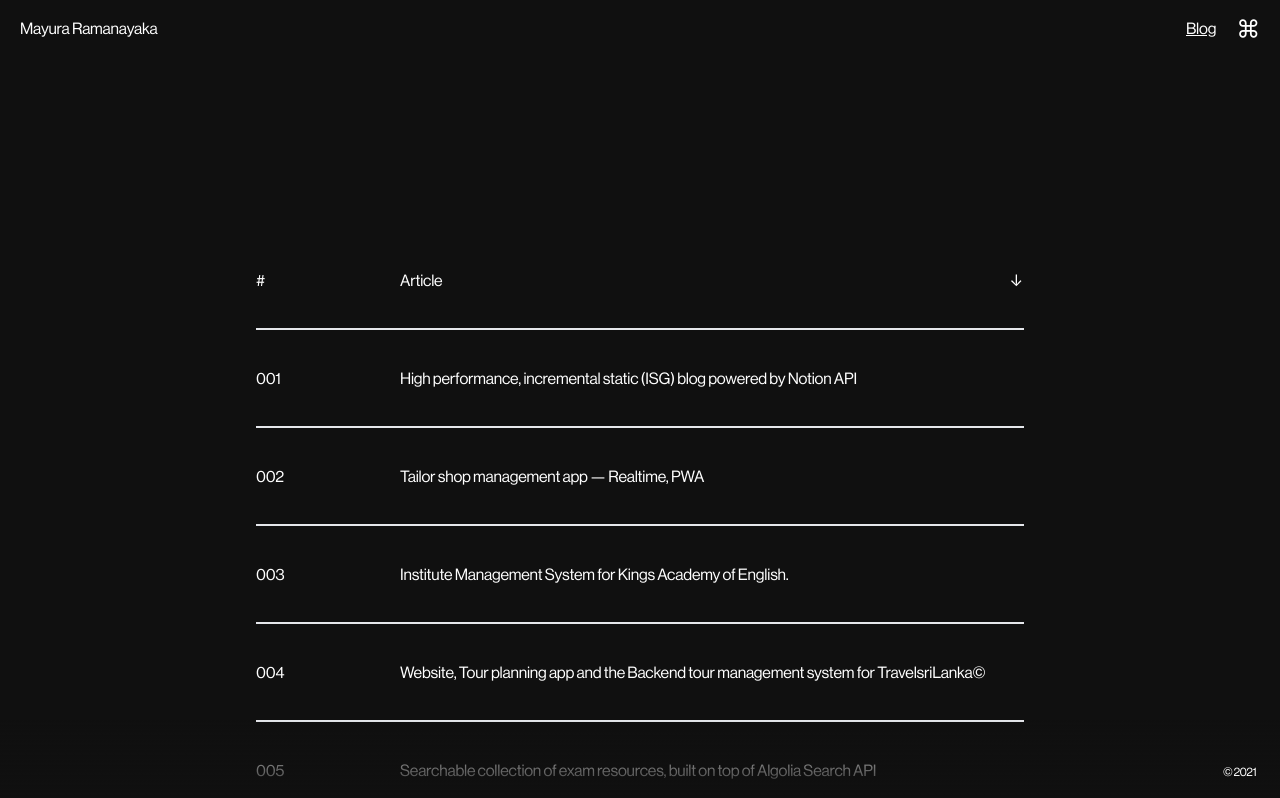
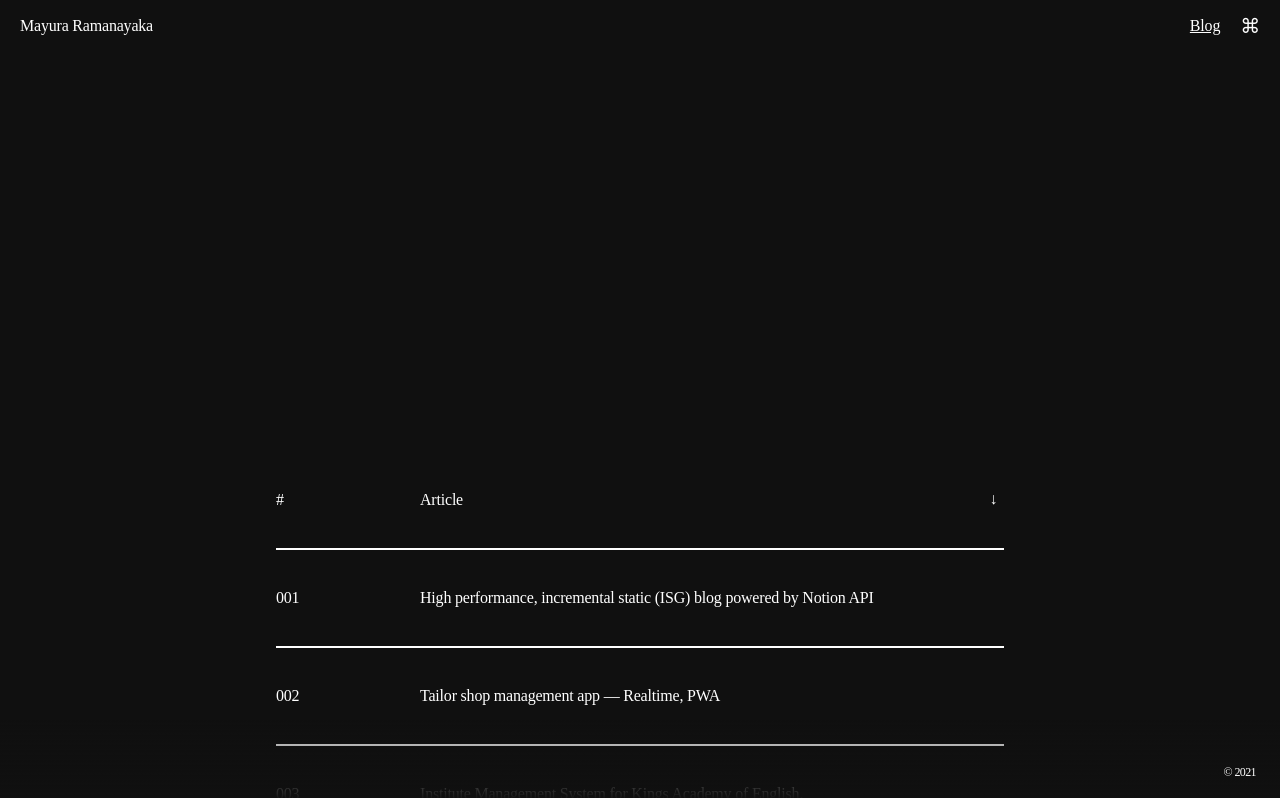
Before and after one commit to mrxnn/experimental, a Next.js app: page / in a window 1280 px wide. Shown: the top 798 px of the page. Built offline with nearby package versions, Linux system fonts and the light colour scheme.

Commit message:
Design System Changes

```diff
--- a/components/Articles.tsx
+++ b/components/Articles.tsx
@@ -3,7 +3,7 @@ import { zeroPad } from "../lib/numbers";
 
 export default function Articles() {
   return (
-    <div className="flex flex-col mt-[50vh] md:mt-44 mb-20">
+    <div className="flex flex-col mt-[50vh]">
       <ArticleHeader />
       {projects.map(({ description }, index) => (
         <Article description={description} index={zeroPad(++index, 3)} />
@@ -12,7 +12,7 @@ export default function Articles() {
   );
 }
 
-export function Article({ index, description, classes = "" }) {
+export function Article({ index, description }) {
   return (
     <div className="flex items-center border-b-2 py-9">
       <p className="w-36">{index}</p>
--- a/components/Layout.tsx
+++ b/components/Layout.tsx
@@ -2,15 +2,17 @@ import Head from "next/head";
 
 export default function Layout({ children }) {
   return (
-    <div className="max-w-3xl mx-auto px-5 md:px-0">
+    <>
       <Head>
         <title>Mayura Ramanayaka &mdash; (Index)</title>
       </Head>
-      {children}
-      <div className="fixed bottom-0 left-0 right-0 h-20 bg-gradient-to-b from-transparent to-[#101010]"></div>
+      <div className="max-w-3xl mx-auto px-5">{children}</div>
+      <div className="fixed bottom-0 left-0 right-0 h-20 bg-gradient-to-b from-transparent to-white dark:to-black">
+        &nbsp;
+      </div>
       <p className="fixed right-0 bottom-0 py-5 px-6 text-xs tracking-tighter opacity-0 md:opacity-100">
         &copy; 2021
       </p>
-    </div>
+    </>
   );
 }
--- a/components/Navbar.tsx
+++ b/components/Navbar.tsx
@@ -4,7 +4,7 @@ export default function Navbar() {
       <p>Mayura Ramanayaka</p>
       <ul className="flex items-center space-x-5">
         <li className="underline">Blog</li>
-        <li className="text-2xl">⌘</li>
+        <li className="text-xl">⌘</li>
       </ul>
     </div>
   );
--- a/pages/_app.tsx
+++ b/pages/_app.tsx
@@ -1,7 +1,11 @@
 import "../styles/globals.css";
 
 function MyApp({ Component, pageProps }) {
-  return <Component {...pageProps} />;
+  return (
+    <div className="dark:bg-black dark:text-white">
+      <Component {...pageProps} />
+    </div>
+  );
 }
 
 export default MyApp;
--- a/pages/_document.tsx
+++ b/pages/_document.tsx
@@ -5,7 +5,7 @@ class MyDocument extends Document {
     return (
       <Html>
         <Head />
-        <body lang="en" className="bg-[#101010] text-white">
+        <body lang="en" className="dark">
           <Main />
           <NextScript />
         </body>
--- a/tailwind.config.js
+++ b/tailwind.config.js
@@ -1,14 +1,16 @@
-const { fontFamily } = require("tailwindcss/defaultTheme");
-
 module.exports = {
   mode: "jit",
   purge: ["./pages/**/*.{js,ts,jsx,tsx}", "./components/**/*.{js,ts,jsx,tsx}"],
-  darkMode: false, // or 'media' or 'class'
+  darkMode: "class",
   theme: {
-    extend: {
-      fontFamily: {
-        sans: ["font", ...fontFamily.sans],
-      },
+    colors: {
+      transparent: "transparent",
+      current: "currentColor",
+      black: "#101010",
+      white: "#FFFFFF",
+    },
+    fontFamily: {
+      sans: ["Neue Haas Grotesk Display"],
     },
   },
   variants: {
```
